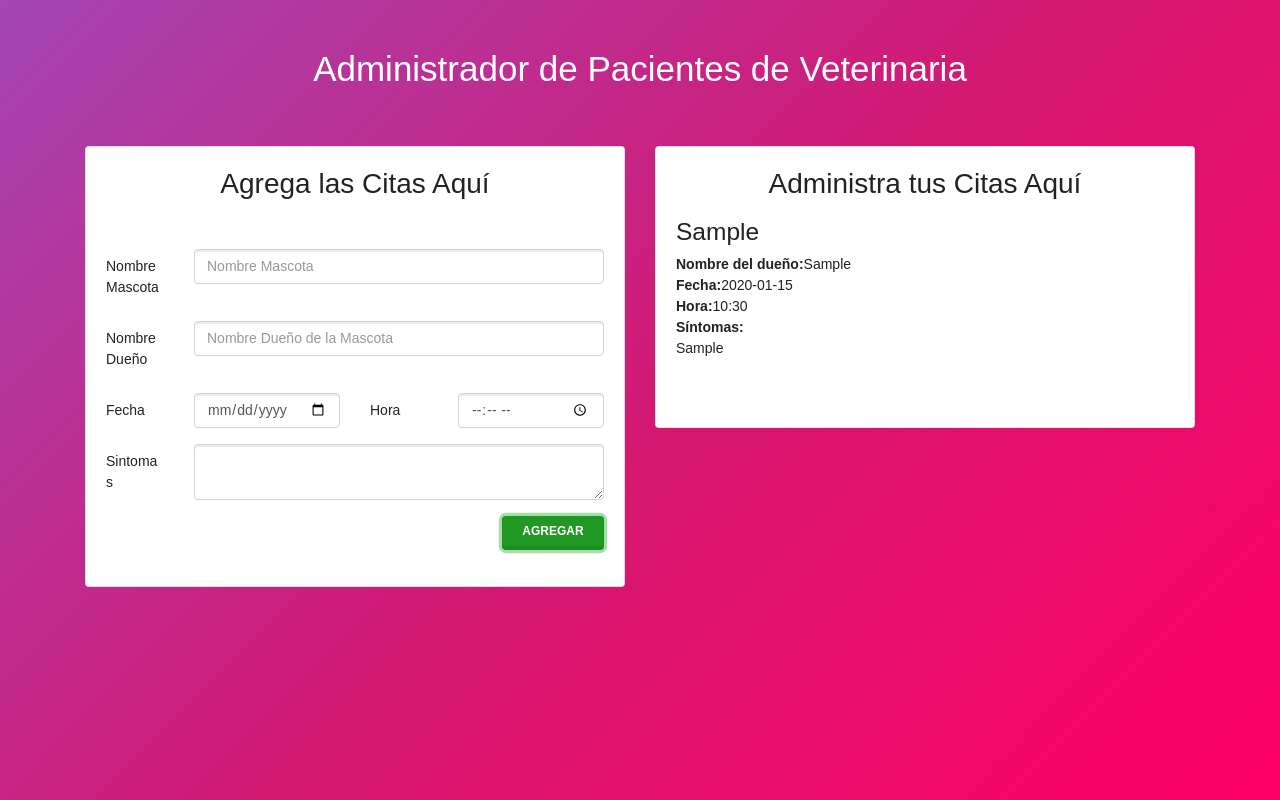
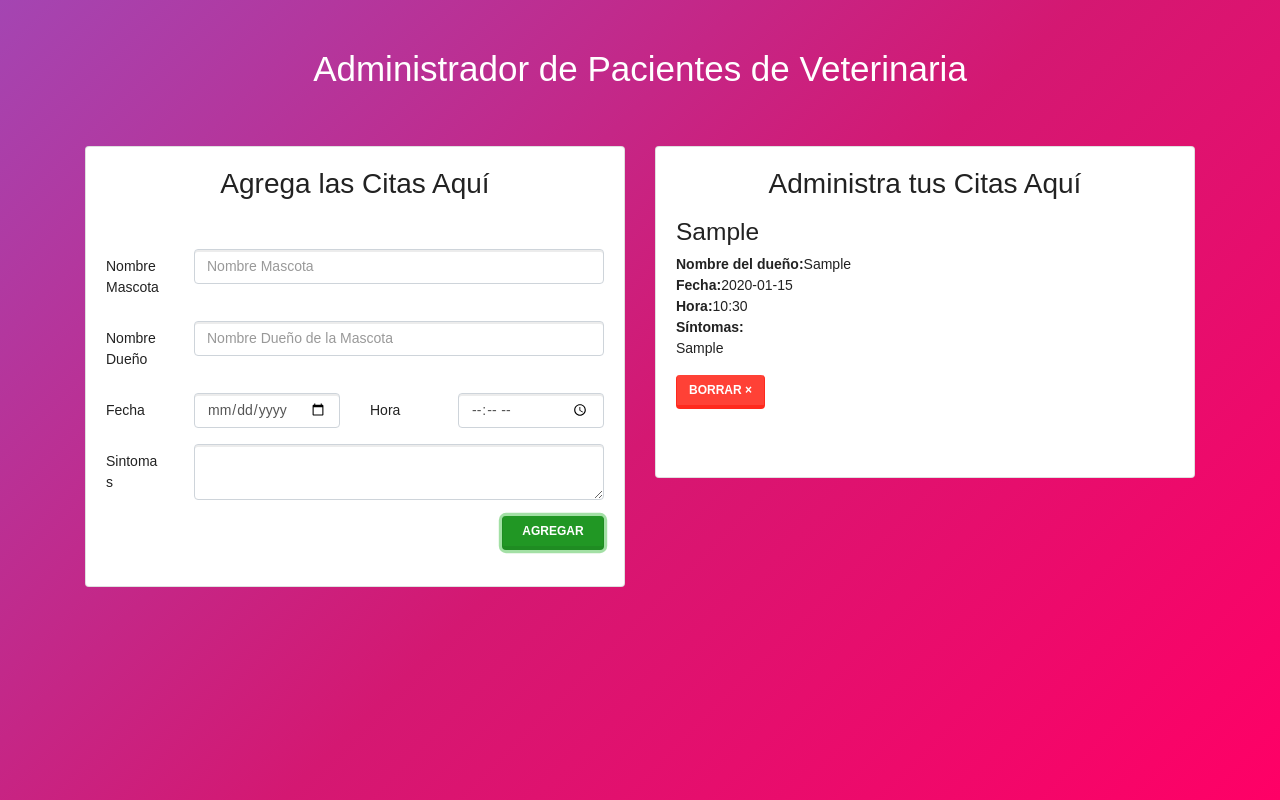
Before and after one commit to DantePileckas/citasReact, a React (Create React App) app: page / in a window 1280 px wide. Both pictures are taken after typing "Sample", "Sample", "2020-01-15", "10:30", "Sample" into the empty fields and a click on the button "AGREGAR". Built offline with nearby package versions, Linux system fonts and the light colour scheme.

Commit message:
Botón de Eliminar y Actualización de Datos

```diff
--- a/src/App.js
+++ b/src/App.js
@@ -12,11 +12,21 @@ class App extends Component {
   crearCita = (nuevaCita) => {
   const citas = [...this.state.citas, nuevaCita] //copia de mi arreglo
 
-
   this.setState({
    citas
   });
 
+  }
+
+  borrarCita = id => {
+    //Leer el state
+    const citasActuales = [...this.state.citas];
+    //Borrar el elemento del state
+    const citas = citasActuales.filter(cita => cita.id !== id);
+    //Actualizar el state
+    this.setState({
+      citas
+    })
   }
 
   render(){
@@ -34,6 +44,7 @@ class App extends Component {
        <div className="col-md-6">
          <ListasCitas
          citas = {this.state.citas}
+         borrarCita={this.borrarCita}
          />
        </div>
      </div>
--- a/src/componentes/Cita.js
+++ b/src/componentes/Cita.js
@@ -2,6 +2,11 @@ import React, { Component } from 'react';
 
 
 class Cita extends Component{
+
+    eliminarCita = () => {
+        this.props.borrarCita(this.props.info.id);
+    }
+
     render(){
         const {fecha,hora,mascota,propietario,sintomas,id} = this.props.info;
         return(
@@ -13,6 +18,11 @@ class Cita extends Component{
                     <p className="card-text"><span>Hora:</span>{hora}</p>
                     <p className="card-text"><span>Síntomas:</span></p>
                     <p className="card-text">{sintomas}</p>
+
+                    <button onClick={this.eliminarCita} className="btn btn-danger">
+                    Borrar &times;
+                    </button>
+
                 </div>
             </div>
         );
--- a/src/componentes/ListaCitas.js
+++ b/src/componentes/ListaCitas.js
@@ -17,6 +17,7 @@ class ListasCitas extends Component{
                       <Cita
                             key={cita}
                             info={this.props.citas[cita]}
+                            borrarCita={this.props.borrarCita}
                       />
                     ))}
                     </div>
```
